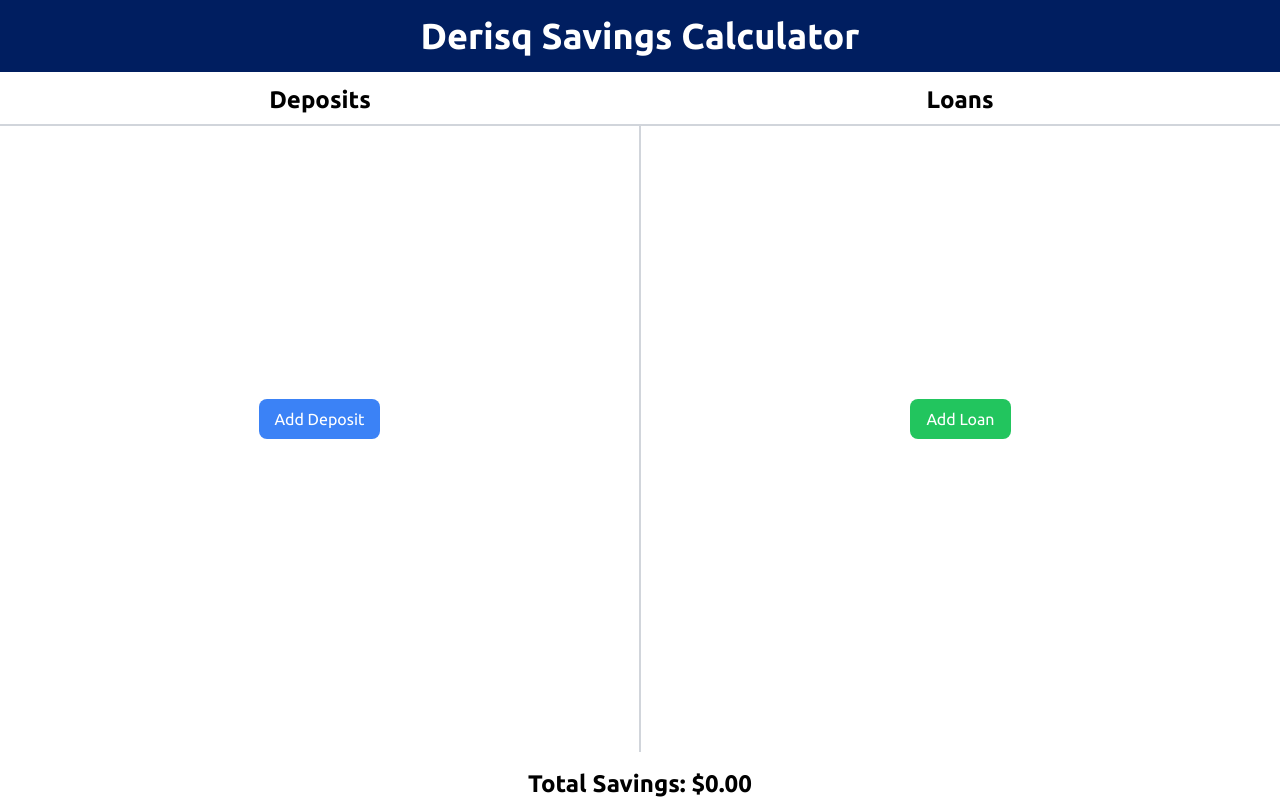
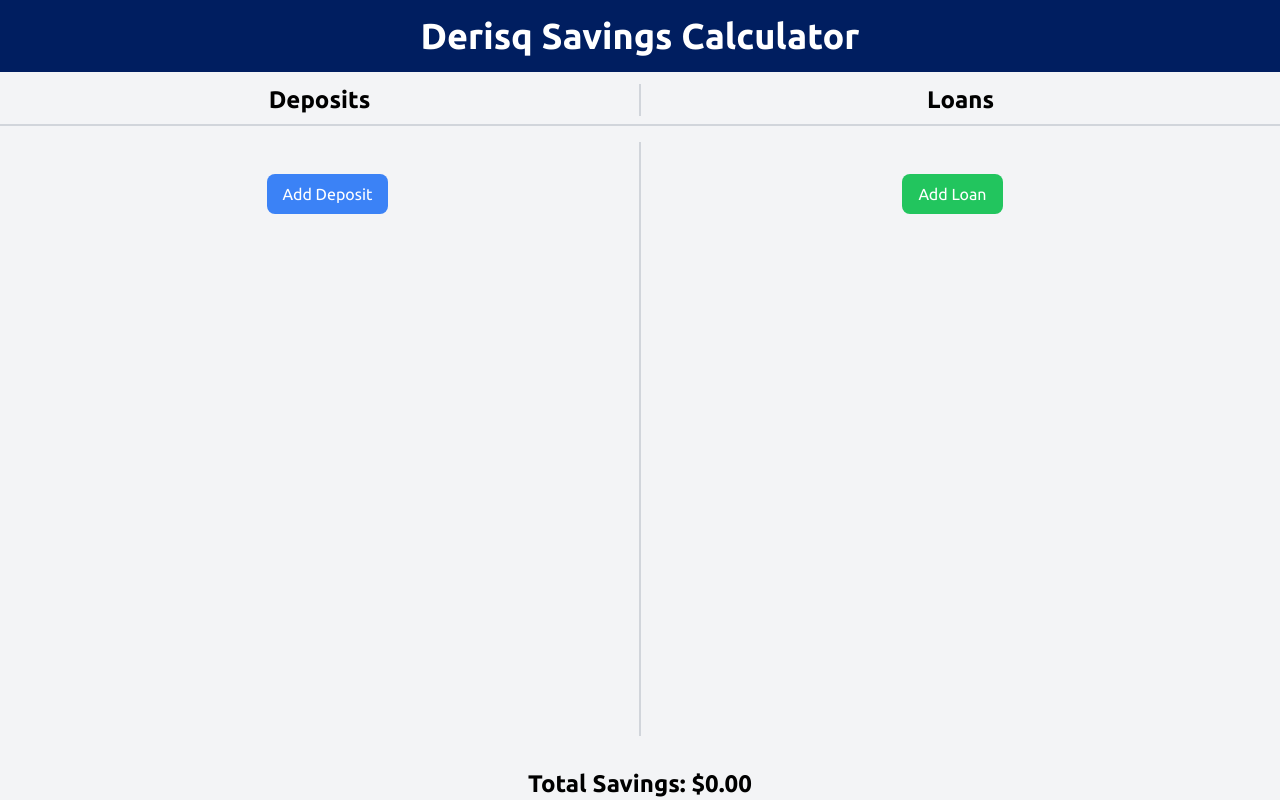
Before and after one commit to everettbu/savings-calc, a React (Vite) app in the folder savings-calculator/: page / in a window 1280 px wide. Built offline with nearby package versions, Linux system fonts and the light colour scheme.

Commit message:
Styling of the cards

```diff
--- a/savings-calculator/src/components/DepositCard.jsx
+++ b/savings-calculator/src/components/DepositCard.jsx
@@ -2,10 +2,13 @@ import React from 'react';
 
 const DepositCard = ({ deposit, index, onEdit }) => {
   return (
-    <div key={index} className="bg-white p-4 rounded-lg shadow-md mb-4 cursor-pointer" onClick={() => onEdit(index)}>
+    <div
+      className="bg-white p-6 rounded-lg shadow-lg mb-4 cursor-pointer hover:shadow-xl transition-shadow duration-300"
+      onClick={() => onEdit(index)}
+    >
       <h3 className="text-xl font-semibold">{deposit.bank} Deposit Account</h3>
       <p>Balance: ${deposit.balance}</p>
-      <p>Annual Percentage Rate: {deposit.annualYield}%</p>
+      <p>APR: {deposit.annualYield}%</p>
       <p>Savings: ${typeof deposit.savings === 'number' ? deposit.savings.toFixed(2) : 'N/A'}</p>
     </div>
   );
--- a/savings-calculator/src/components/LoanCard.jsx
+++ b/savings-calculator/src/components/LoanCard.jsx
@@ -2,11 +2,13 @@ import React from 'react';
 
 const LoanCard = ({ loan, index, onEdit }) => {
   return (
-    <div key={index} className="bg-white p-4 rounded-lg shadow-md mb-4 cursor-pointer" onClick={() => onEdit(index)}>
+    <div
+      className="bg-white p-6 rounded-lg shadow-lg mb-4 cursor-pointer hover:shadow-xl transition-shadow duration-300"
+      onClick={() => onEdit(index)}
+    >
       <h3 className="text-xl font-semibold">{loan.bank} {loan.loanType} Loan</h3>
       <p>Balance: ${loan.balance}</p>
       <p>Interest Rate: {loan.interestRate}%</p>
-      <p>Monthly Payment: ${loan.monthlyPayment}</p>
       <p>Savings: ${typeof loan.savings === 'number' ? loan.savings.toFixed(2) : 'N/A'}</p>
     </div>
   );
--- a/savings-calculator/src/pages/Home.jsx
+++ b/savings-calculator/src/pages/Home.jsx
@@ -35,45 +35,47 @@ const Home = () => {
   }, 0);
 
   return (
-    <div className="min-h-screen flex flex-col">
+    <div className="min-h-screen flex flex-col bg-gray-100">
       <header className="bg-primary text-white text-center py-4 w-full">
         <h1 className="text-4xl font-bold">Derisq Savings Calculator</h1>
       </header>
-      <div className="flex w-full mt-3 text-center">
+      <div className="flex w-full mt-3 text-center items-center">
         <div className="flex-1">
           <h2 className="text-2xl font-semibold">Deposits</h2>
         </div>
+        <div className="border-r-2 border-gray-300 h-8"></div> {/* Vertical line */}
         <div className="flex-1">
           <h2 className="text-2xl font-semibold">Loans</h2>
         </div>
       </div>
       <div className="border-b-2 border-gray-300 w-full mt-2"></div> {/* Horizontal line */}
-      <main className="flex flex-1">
-        <div className="flex-1 flex flex-col items-center justify-center border-r-2 border-gray-300">
-          <button
-            onClick={goToDepositCalculator}
-            className="bg-blue-500 text-white px-4 py-2 rounded-lg hover:bg-blue-700 transition duration-300 mb-4"
-          >
-            Add Deposit
-          </button>
-          <div className="mt-6 w-full max-w-md">
+      <main className="flex flex-1 p-4">
+        <div className="flex-1 flex flex-col items-center mt-4">
+          <div className="w-full" style={{ maxWidth: '650px' }}>
             {deposits.map((deposit, index) => (
               <DepositCard key={index} deposit={deposit} index={index} onEdit={editDeposit} />
             ))}
           </div>
+          <button
+            onClick={goToDepositCalculator}
+            className="bg-blue-500 text-white px-4 py-2 rounded-lg hover:bg-blue-700 transition duration-300 mt-4"
+          >
+            Add Deposit
+          </button>
         </div>
-        <div className="flex-1 flex flex-col items-center justify-center">
-          <button
-            onClick={goToLoanCalculator}
-            className="bg-green-500 text-white px-4 py-2 rounded-lg hover:bg-green-700 transition duration-300 mb-4"
-          >
-            Add Loan
-          </button>
-          <div className="mt-6 w-full max-w-md">
+        <div className="border-r-2 border-gray-300"></div> {/* Vertical line */}
+        <div className="flex-1 flex flex-col items-center mt-4">
+          <div className="w-full" style={{ maxWidth: '650px' }}>
             {loans.map((loan, index) => (
               <LoanCard key={index} loan={loan} index={index} onEdit={editLoan} />
             ))}
           </div>
+          <button
+            onClick={goToLoanCalculator}
+            className="bg-green-500 text-white px-4 py-2 rounded-lg hover:bg-green-700 transition duration-300 mt-4"
+          >
+            Add Loan
+          </button>
         </div>
       </main>
       <div className="flex flex-col items-center mt-4">
```
